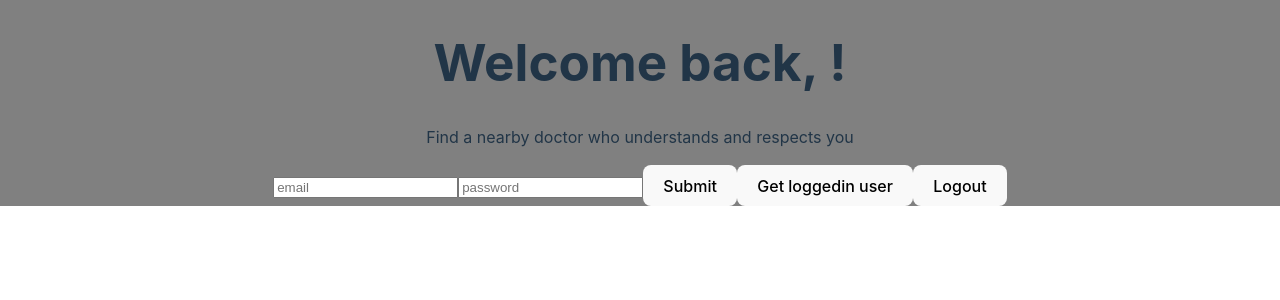
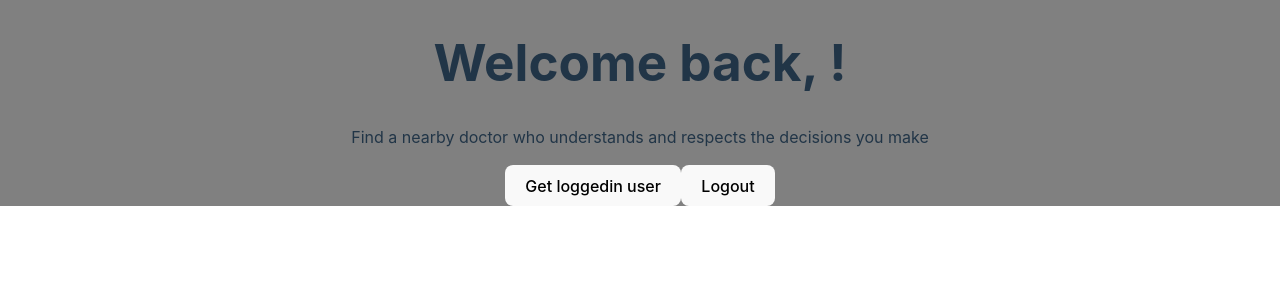
Before and after one commit to floor777/sterilization-directory, a React (Vite) app in the folder client/: page /dashboard in a window 1280 px wide. Shown: the top 300 px of the page. Built offline with nearby package versions, Linux system fonts and the light colour scheme.

Commit message:
Remove login button and email/password inputs from dashboard route

```diff
--- a/client/src/dashboard.jsx
+++ b/client/src/dashboard.jsx
@@ -78,10 +78,8 @@ function Dashboard() {
     <>
     <div>
         <h1>Welcome back, {authorizedUsername}!</h1>
-        <p>Find a nearby doctor who understands and respects you</p>
-        <input placeholder='email' onChange={e => setLoginEmail(e.target.value)}></input>
-        <input placeholder='password' onChange={e => setLoginPassword(e.target.value)}></input>
-        <button onClick={login}>Submit</button>
+        <p>Find a nearby doctor who understands and respects the decisions you make</p>
+
         <button onClick={getUser}>Get loggedin user</button>
         <button onClick={logout}>Logout</button>
 
```
